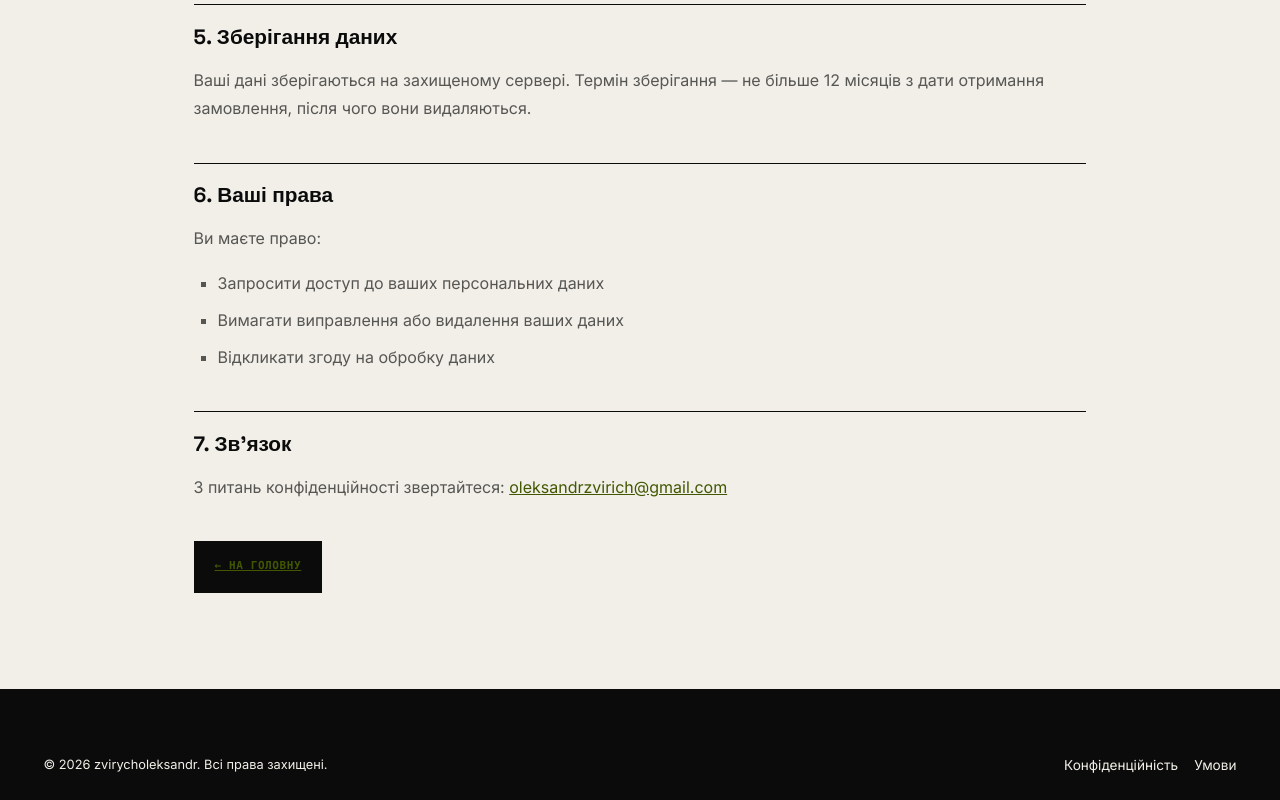
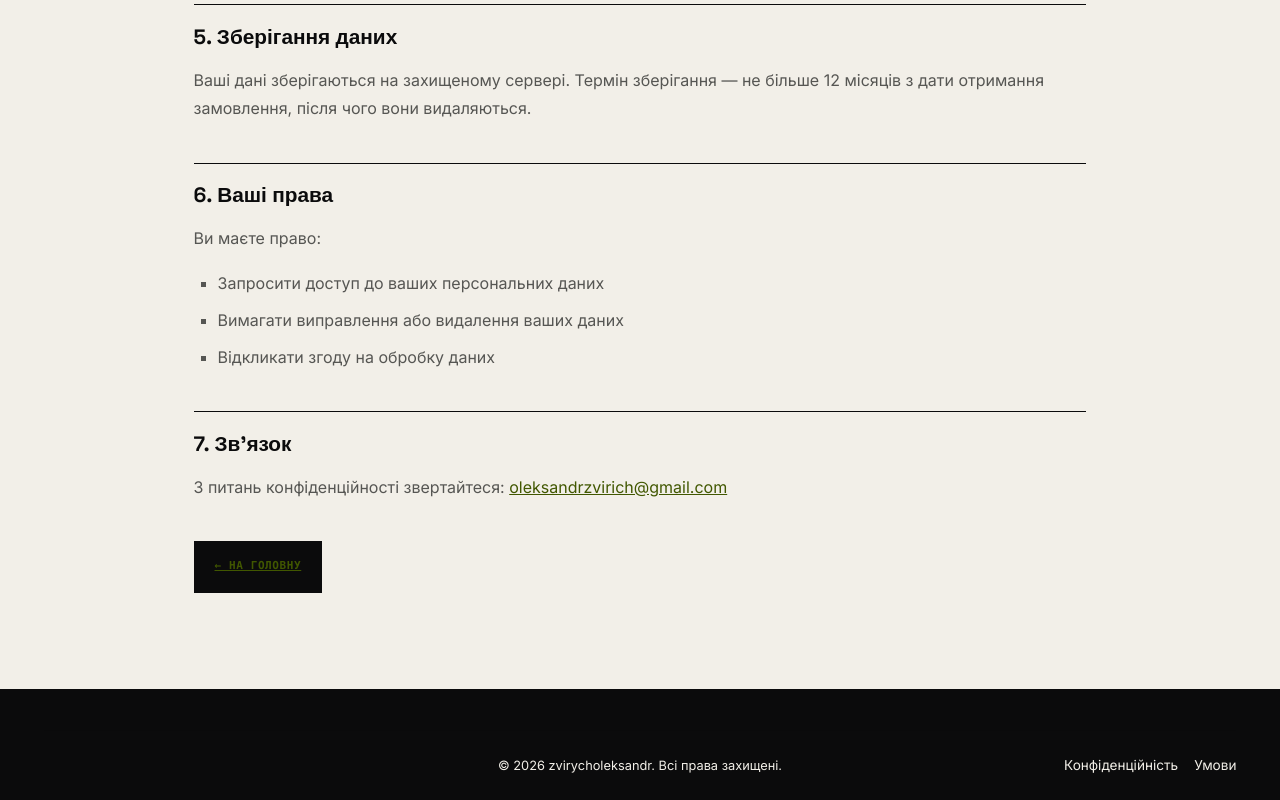
Before and after one commit to Oaleks262/MyCV, a plain HTML site: page zvirycholeksandr/frontend/privacy.html in a window 1280 px wide. Shown: the part 1472-2272 px from the top of the page. Drawn offline with Linux system fonts and the light colour scheme; no server answers.

Commit message:
fix: center shared footer copyright

```diff
--- a/zvirycholeksandr/backend/scripts/smoke-test.js
+++ b/zvirycholeksandr/backend/scripts/smoke-test.js
@@ -12,6 +12,7 @@ const staticChecks = [
   ['Готові сайти', '/ready-sites', 200, 'Три готові продукти'],
   ['Пілотні проєкти', '/ready-sites?pilot=1', 200, '3 пілотні проєкти'],
   ['Спільна дизайн-система', '/css/public-shell.css', 200, '--shell-gutter', 'text/css'],
+  ['Центрований footer', '/css/style.css', 200, 'grid-template-columns: 1fr auto 1fr', 'text/css'],
   ['Плавна анімація FAQ', '/css/home-2026.css', 200, 'grid-template-rows .7s', 'text/css'],
   ['API readiness', '/api/ready', 200, '"status":"ready"'],
   ['Послуга', '/services/landing', 200, 'application/ld+json'],
--- a/zvirycholeksandr/frontend/css/style.css
+++ b/zvirycholeksandr/frontend/css/style.css
@@ -1315,10 +1315,14 @@ textarea.order-input {
   }
 
   .footer-bottom {
-    flex-direction: row;
-    justify-content: space-between;
-    text-align: left;
-  }
+    display: grid;
+    grid-template-columns: 1fr auto 1fr;
+    align-items: center;
+    text-align: center;
+  }
+
+  .footer-bottom > span { grid-column: 2; }
+  .footer-bottom > :not(span) { grid-column: 3; justify-self: end; }
 
   .footer-socials {
     justify-content: flex-end;
--- a/zvirycholeksandr/frontend/privacy.html
+++ b/zvirycholeksandr/frontend/privacy.html
@@ -11,7 +11,7 @@
   <meta name="description" content="Політика конфіденційності сайту zvirycholeksandr.com.ua">
   <link rel="preconnect" href="https://fonts.googleapis.com">
   <link href="https://fonts.googleapis.com/css2?family=Space+Grotesk:wght@400;600;700&family=Inter:wght@400;500;600&display=swap" rel="stylesheet">
-  <link rel="stylesheet" href="/css/style.css?v=16">
+  <link rel="stylesheet" href="/css/style.css?v=18">
   <link rel="stylesheet" href="/css/public-shell.css?v=2">
   <style>
     .legal-wrap {
```
Also changed, not shown: zvirycholeksandr/frontend/404.html (+1 -1 lines), zvirycholeksandr/frontend/blog-post.html (+1 -1 lines), zvirycholeksandr/frontend/blog.html (+1 -1 lines), zvirycholeksandr/frontend/index.html (+1 -1 lines), zvirycholeksandr/frontend/portfolio-case.html (+1 -1 lines), zvirycholeksandr/frontend/portfolio.html (+1 -1 lines), zvirycholeksandr/frontend/reviews.html (+1 -1 lines), zvirycholeksandr/frontend/terms.html (+1 -1 lines).
